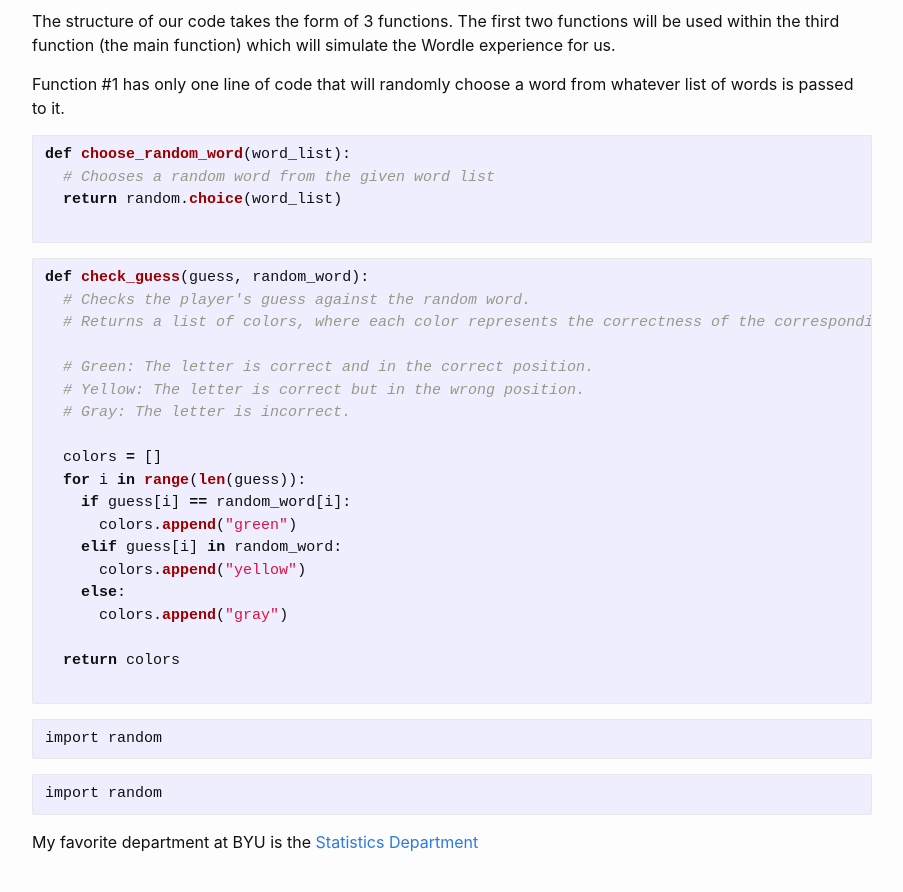
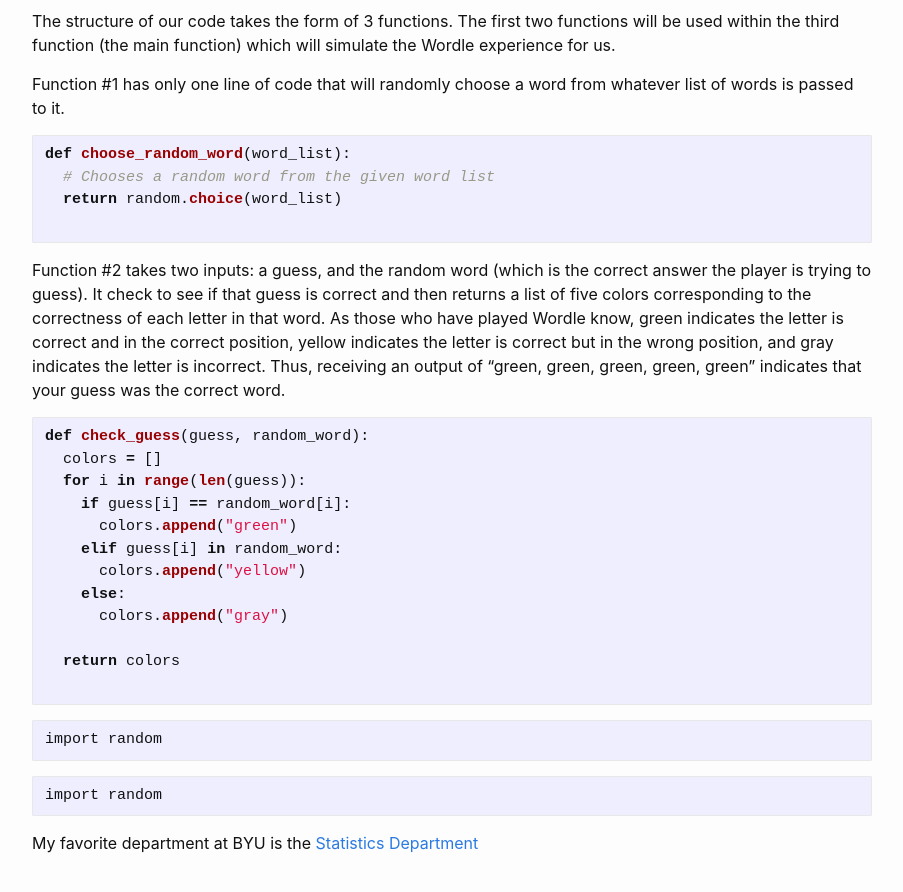
Before and after one commit to bwegr/386, a Jekyll site: the page built from _posts/2023-09-26-first-post.md, in a window 1280 px wide and 900 px high, scrolled down 727 px. Shown: the top 892 px of the window, without its empty margins (188-1091 px from the left). Built offline with Jekyll 4.4.1, drawn with Linux system fonts in a browser that asks for light colours; comment, search, counter and statistics services are not loaded.

Commit message:
Update 2023-09-26-first-post.md
second function text

````diff
--- a/_posts/2023-09-26-first-post.md
+++ b/_posts/2023-09-26-first-post.md
@@ -29,19 +29,11 @@ def choose_random_word(word_list):
 
 ```
 
-
-
+Function #2 takes two inputs: a guess, and the random word (which is the correct answer the player is trying to guess). It check to see if that guess is correct and then returns a list of five colors corresponding to the correctness of each letter in that word. As those who have played Wordle know, green indicates the letter is correct and in the correct position, yellow indicates the letter is correct but in the wrong position, and gray indicates the letter is incorrect. Thus, receiving an output of "green, green, green, green, green" indicates that your guess was the correct word.
 
 
 ```python
 def check_guess(guess, random_word):
-  # Checks the player's guess against the random word.
-  # Returns a list of colors, where each color represents the correctness of the corresponding letter in the guess.
-
-  # Green: The letter is correct and in the correct position.
-  # Yellow: The letter is correct but in the wrong position.
-  # Gray: The letter is incorrect.
-
   colors = []
   for i in range(len(guess)):
     if guess[i] == random_word[i]:
````
